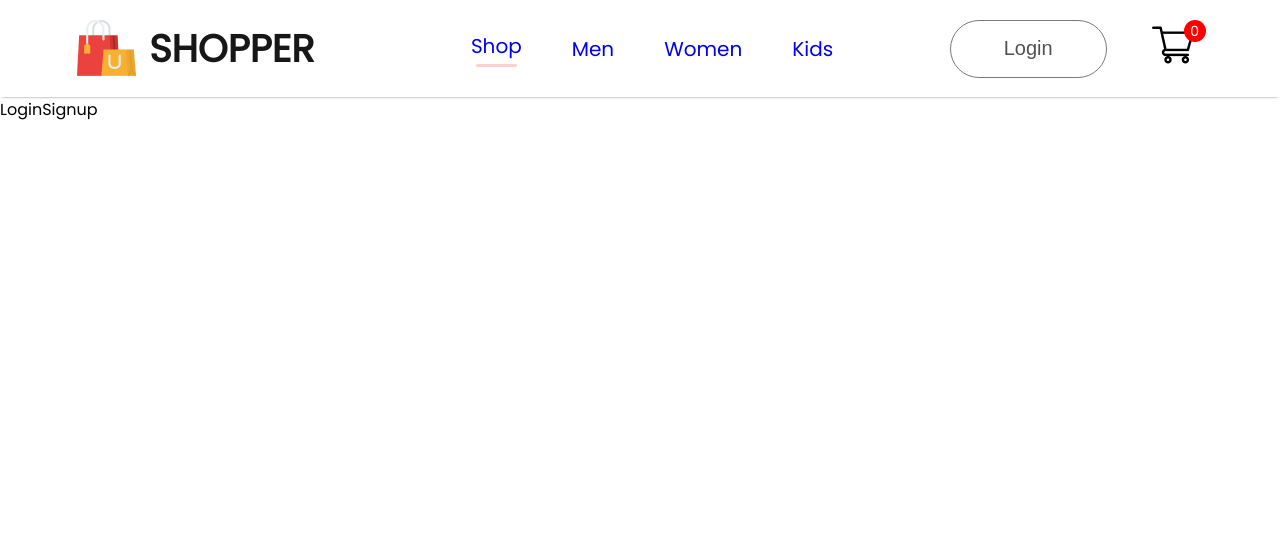
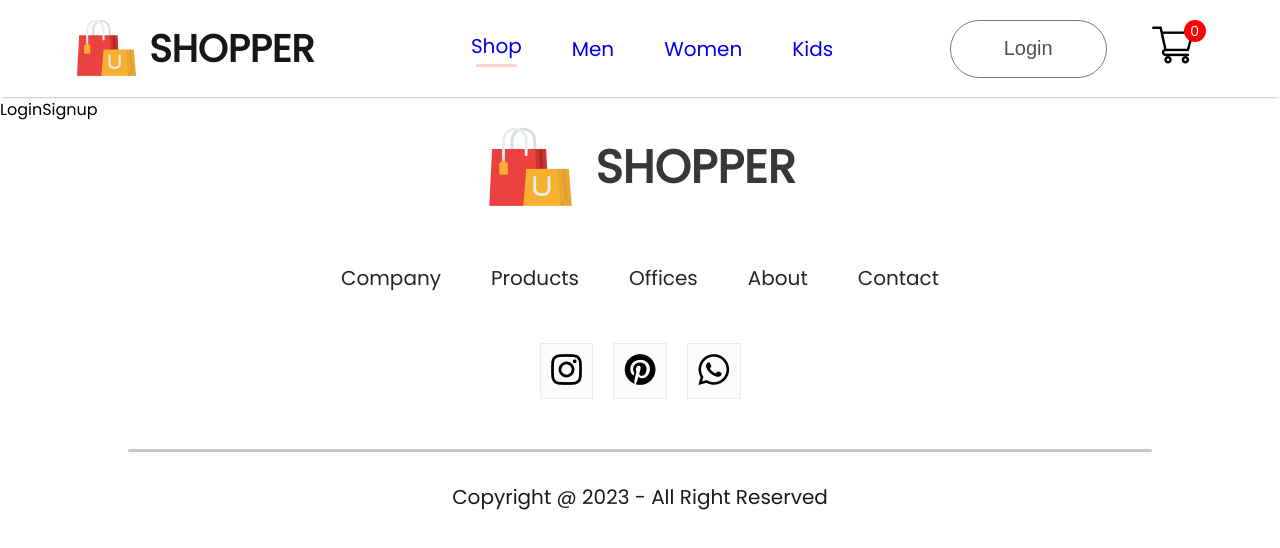
Before and after one commit to nguyetanhdam/ecommerce, a React (Create React App) app: page /login in a window 1280 px wide. Shown: the top 548 px of the page. Built offline with nearby package versions, Linux system fonts and the light colour scheme.

Commit message:
add footer

```diff
--- a/src/App.js
+++ b/src/App.js
@@ -6,6 +6,7 @@
 import LoginSignup from '../src/Pages/LoginSignup.jsx';
 import ShopCategory from '../src/Pages/ShopCategory.jsx';
 import Product from '../src/Pages/Product.jsx';
+import Footer from './Components/Footer/Footer.jsx';
 
 function App() {
   return (
@@ -23,6 +24,7 @@
           <Route path='/cart' element={<Cart/>}/>
           <Route path='/login' element={<LoginSignup/>}/>
         </Routes>
+        <Footer/>
       </BrowserRouter>
     </div>
   );
--- /dev/null
+++ b/src/Components/Footer/Footer.css
@@ -0,0 +1,62 @@
+.footer{
+    display: flex;
+    flex-direction: column;
+    justify-content: center;
+    align-items: center;
+    gap: 50px;
+}
+
+.footer-logo{
+    display: flex;
+    align-items: center;
+    gap: 20px;
+}
+
+.footer-logo p{
+    color: #383838;
+    font-size: 46px;
+    font-weight: 700;
+}
+
+.footer-links{
+    display: flex;
+    list-style: none;
+    gap: 50px;
+    color: #252525;
+    font-size: 20px;
+}
+
+.footer-links li{
+    cursor: pointer;
+}
+
+.footer-social-icon{
+    display: flex;
+    gap: 20px;
+}
+
+.footer-icon-container{
+    padding: 10px;
+    padding-bottom: 6px;
+    background: #fbfbfb;
+    border: 1px solid #ebebeb;
+}
+
+.footer-copyright{
+    display: flex;
+    flex-direction: column;
+    align-items: center;
+    gap: 30px;
+    width: 100%;
+    margin-bottom: 30px;
+    color: #1a1a1a;
+    font-size: 20px;
+}
+
+.footer-copyright hr{
+    width: 80%;
+    border: none;
+    border-radius: 10px;
+    height: 3px;
+    background: #c7c7c7;
+}
--- /dev/null
+++ b/src/Components/Footer/Footer.jsx
@@ -0,0 +1,41 @@
+import React from 'react'
+import './Footer.css'
+import footer_logo from '../Assets/logo_big.png'
+import instagram_icon from '../Assets/instagram_icon.png'
+import printester_icon from '../Assets/pintester_icon.png'
+import whatsapp_icon from '../Assets/whatsapp_icon.png'
+
+const Footer = () => {
+  return (
+    <div className='footer'>
+        <div className='footer-logo'>
+            <img src={footer_logo} alt="" />
+            <p>SHOPPER</p>
+        </div>
+        <div className='footer-links'>
+            <li>Company</li>
+            <li>Products</li>
+            <li>Offices</li>
+            <li>About</li>
+            <li>Contact</li>
+        </div>
+        <div className='footer-social-icon'>
+            <div className='footer-icon-container'>
+                <img src={instagram_icon} alt="" />
+            </div>
+            <div className='footer-icon-container'>
+                <img src={printester_icon} alt="" />
+            </div>
+            <div className='footer-icon-container'>
+                <img src={whatsapp_icon} alt="" />
+            </div>
+        </div>
+        <div className='footer-copyright'>
+            <hr />
+            <p>Copyright @ 2023 - All Right Reserved</p>
+        </div>
+    </div>
+  )
+}
+
+export default Footer
```
